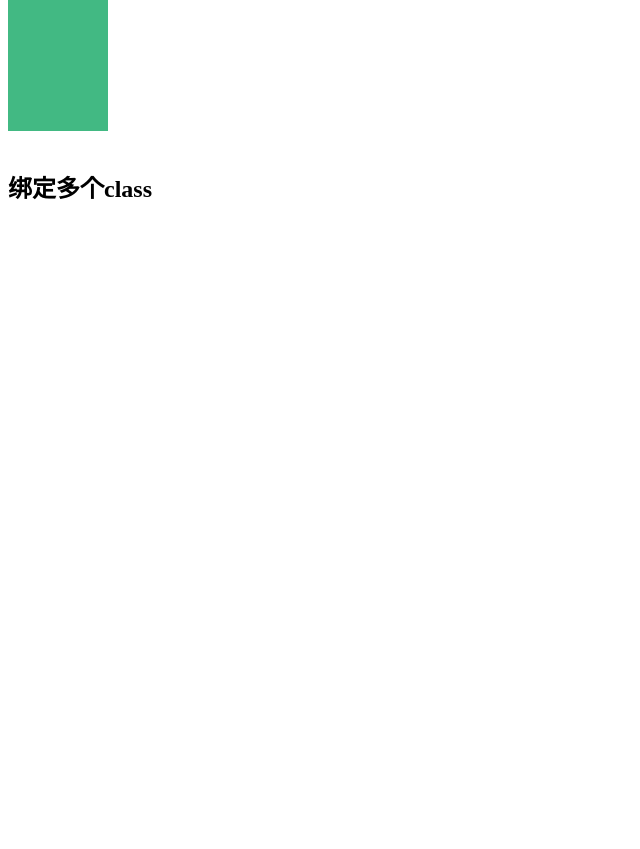
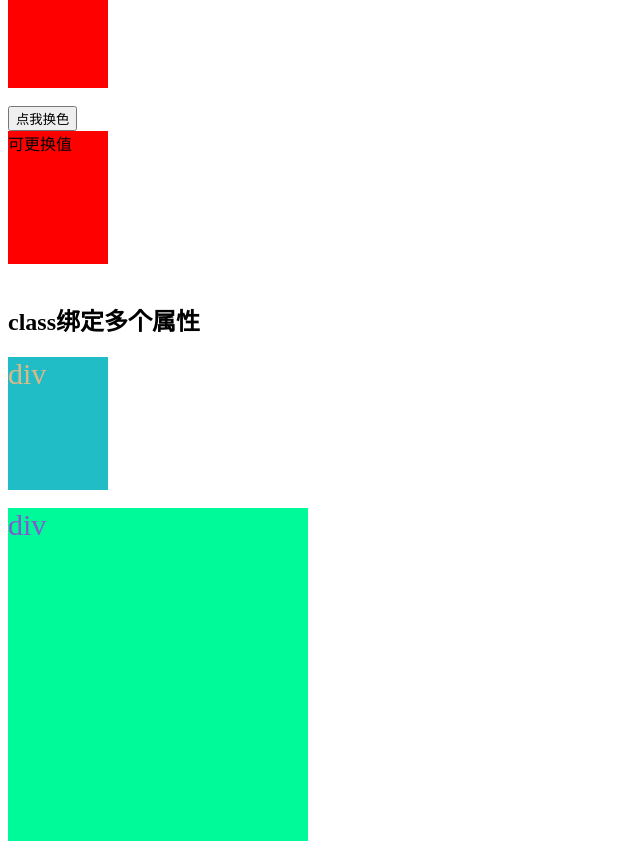
Before and after one commit to jaegeryan/vue3, a Vue app: page / in a window 1280 px wide. Shown: the part 202-1051 px from the top of the page, without its empty margins (0-640 px from the left). Before the commit the page ends 800 px from the top, so only its background shows below. Built offline with nearby package versions, Linux system fonts and the light colour scheme.

Commit message:
v-bind绑定Class 1.1、v- bind: class 绑定字符串 1.2、v- bind: class绑定对象 1.3、v- bind: class结台class的使用 1.4、数组语法

```diff
--- a/src/App.vue
+++ b/src/App.vue
@@ -1,17 +1,24 @@
 <template>
   <div>
-    <h1>{{msg}}</h1>
+    <h1>{{ msg }}</h1>
     <button @click="setMsg()">触发方法设置msg的值</button>
     <br>
     <br>
-    <button @click="getMsg()">获取方法msg的值</button>
+    <button @click="getMsg()">获取方法msg的值</button> <!-- 1.1、v- bind: class 绑定字符串 -->
     <br>
+    <div class="red"></div>
     <br>
-    <button @click = "changeClass()">点我换色</button>
-    <div :class = "myClass">
+    <button @click="changeClass()">点我换色</button>
+    <div :class="myClass"> <!-- v-bind:class --> 可更换值 </div> <!-- 1.2、v- bind: class绑定对象  -->
+    <br>
+    <h2>class绑定多个属性</h2>
+    <div class="blue" :class="{'active': isActive,'red': isRed }"> <!-- 1.3 v-bind: class结合class的使用 -->
+      div
     </div>
     <br>
-    <h2>绑定多个class</h2>
+    <div :class="[errorClass, baseClass]">  <!-- 1.4、数组语法 -->
+      div
+    </div>
 
   </div>
 </template>
@@ -20,17 +27,21 @@
   data() {
     return {
       msg: '你好',
-        myClass: "red"
+      myClass: "red",
+      isActive: true,       //这个不写就不显示, 或者写false就不显示
+      isRed: false,         // 同上
+      errorClass: "error",
+      baseClass: "base"
     };
   },
-    methods:{
-      setMsg(){
-        this.msg = '我是改变后的值'
+  methods: {
+    setMsg() {
+      this.msg = '我是改变后的值' // 用this.msg修改msg的值
     },
-      getMsg(){
+    getMsg() {
       alert(this.msg)
     },
-      changeClass(){
+    changeClass() {
       this.myClass = "blue"
     }
   }
@@ -38,12 +49,31 @@
 </script>
 
 <style>
-.red{
-  background: #42b983;
+.active {
+  display: block;
+  font-size: 30px;
+  color: burlywood;
+
+}
+
+.error {
+  background: mediumspringgreen;
+  font-size: 30px;
+  color: #825ad0;
+}
+
+.base {
+  width: 300px;
+  height: 333px;
+}
+
+.red { /* 第11行中 myClass 的样式修改 */
+  background: #ff0000;
   width: 100px;
   height: 133px;
 }
-.blue{
+
+.blue {
   background: #21bdc6;
   width: 100px;
   height: 133px;
```
Lines whose indentation alone changed are shown as unchanged.
